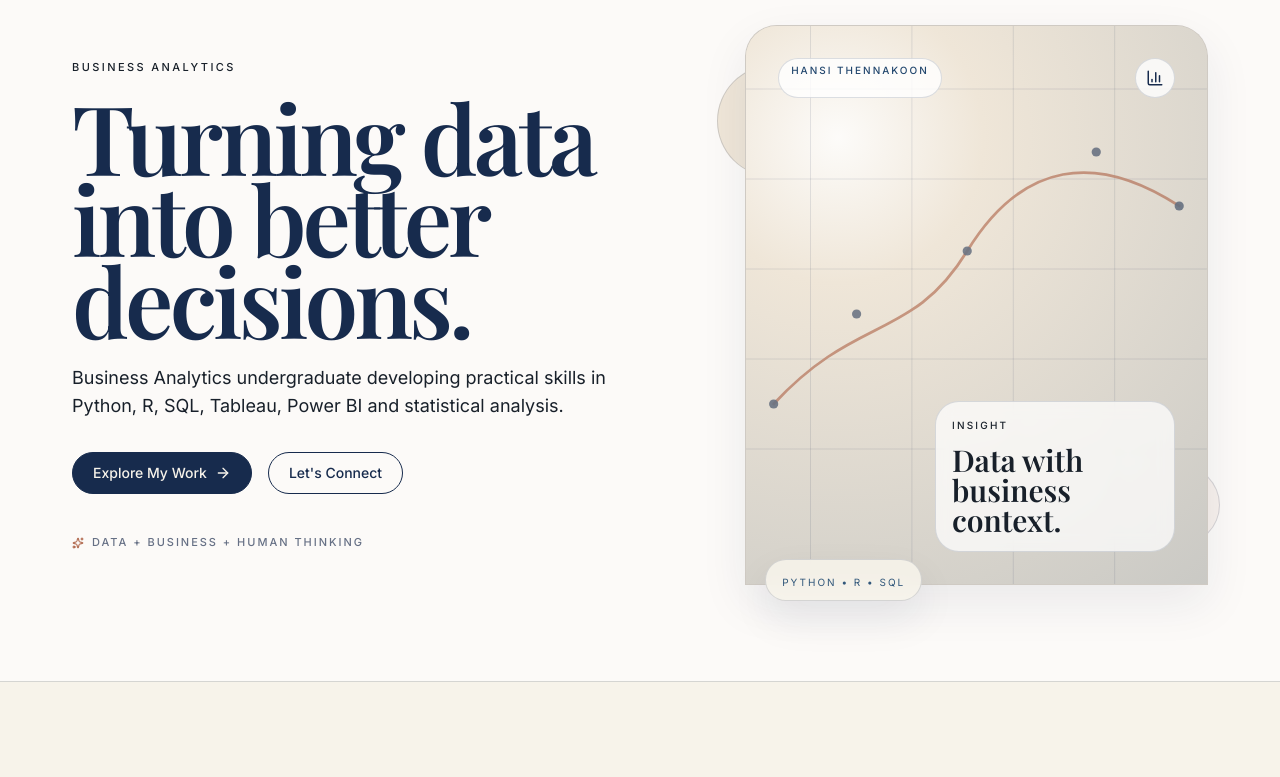
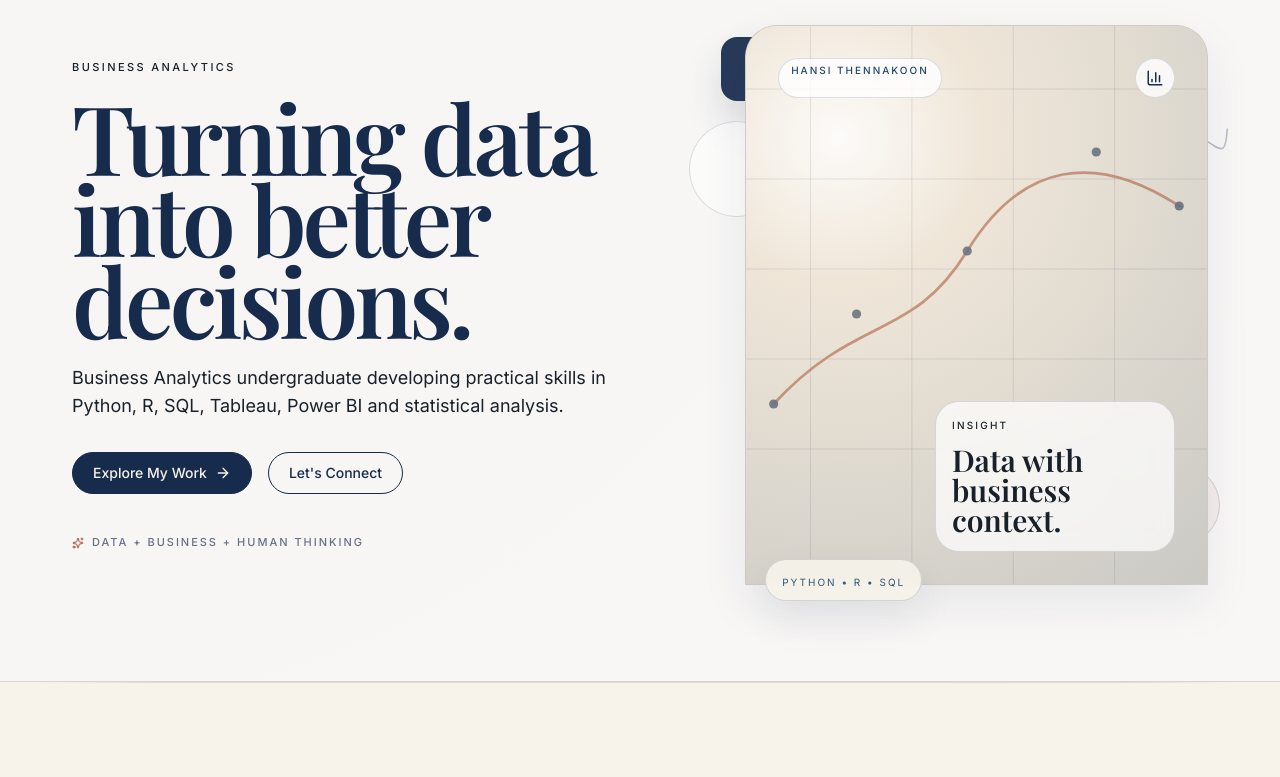
Before and after one commit to KAXUN01/Portfolio-Hansi, a Next.js app: page / in a window 1280 px wide. Shown: the part 200-977 px from the top of the page. Built offline with nearby package versions, Linux system fonts and the light colour scheme.

Commit message:
Enhance About, Hero, and SectionHeading components with decorative SVGs and improved layout; update ProjectCard styles for better visual consistency; refine global styles with new color variables and background gradients

```diff
--- a/src/components/about/About.tsx
+++ b/src/components/about/About.tsx
@@ -11,6 +11,12 @@ export default function About() {
 
   return (
     <SectionWrapper id="about" className="bg-[var(--color-ivory-50)]">
+      <div className="relative">
+        <svg className="absolute right-0 top-0 hidden h-28 w-52 md:block" viewBox="0 0 220 120" aria-hidden="true">
+          <path d="M0 90 C 60 20, 110 18, 150 54 S 205 85, 220 45" fill="none" stroke="rgba(166,83,53,0.55)" strokeWidth="2" strokeLinecap="round" />
+        </svg>
+      </div>
+
       <SectionHeading
         number={1}
         title="About"
--- a/src/components/hero/Hero.tsx
+++ b/src/components/hero/Hero.tsx
@@ -75,8 +75,12 @@ export default function Hero() {
           transition={{ duration: 0.7, delay: 0.12, ease: [0.22, 1, 0.36, 1] }}
           className="relative"
         >
-          <div className="absolute -left-7 top-10 hidden h-28 w-28 rounded-full border border-[var(--color-line)] bg-[var(--color-ivory-100)] md:block" />
+          <div className="motif-block -left-6 top-3 hidden md:block" />
+          <div className="absolute -left-14 top-24 hidden h-24 w-24 rounded-full border border-[var(--color-line)] bg-[rgba(255,255,255,0.5)] md:block" />
           <div className="absolute -right-3 bottom-10 hidden h-20 w-20 rounded-full border border-[var(--color-line)] bg-[rgba(166,83,53,0.06)] md:block" />
+          <svg className="absolute -right-6 top-14 hidden h-32 w-32 md:block" viewBox="0 0 160 120" aria-hidden="true">
+            <path d="M6 86 C 28 30, 78 22, 112 44 S 152 78, 154 40" fill="none" stroke="rgba(23,43,77,0.28)" strokeWidth="2" strokeLinecap="round" />
+          </svg>
 
           <motion.div
             animate={{ y: [0, -8, 0] }}
--- a/src/components/ui/ProjectCard.tsx
+++ b/src/components/ui/ProjectCard.tsx
@@ -38,7 +38,7 @@ export default function ProjectCard({
   const cardSize = featured ? 'lg:col-span-2' : ''
 
   return (
-    <article className={`group overflow-hidden rounded-[2rem] border border-[var(--color-line)] bg-white shadow-[0_18px_45px_rgba(23,43,77,0.06)] transition-all duration-200 hover:-translate-y-1 hover:shadow-[0_22px_55px_rgba(23,43,77,0.08)] ${cardSize}`}>
+    <article className={`group overflow-hidden rounded-[2rem] border border-[var(--color-line)] bg-[rgba(255,255,255,0.8)] shadow-[0_18px_45px_rgba(23,43,77,0.06)] transition-all duration-200 hover:-translate-y-1 hover:shadow-[0_22px_55px_rgba(23,43,77,0.08)] ${cardSize}`}>
       <div className={`relative p-5 sm:p-6 ${featured ? 'sm:p-7' : ''}`}>
         <div className="flex items-center justify-between gap-4">
           <p className="text-[11px] font-medium uppercase tracking-[0.22em] text-[var(--color-navy-500)]">
@@ -49,7 +49,8 @@ export default function ProjectCard({
           </span>
         </div>
 
-        <div className="mt-5 h-40 overflow-hidden rounded-[1.5rem] border border-[var(--color-line)] bg-[radial-gradient(circle_at_top_left,_rgba(255,255,255,0.9),_rgba(239,230,216,0.8)_25%,_rgba(49,87,122,0.12)_100%)]">
+        <div className="relative mt-5 h-40 overflow-hidden rounded-[1.5rem] border border-[var(--color-line)] bg-[radial-gradient(circle_at_top_left,_rgba(255,255,255,0.9),_rgba(239,230,216,0.8)_25%,_rgba(49,87,122,0.12)_100%)]">
+          <div className="absolute right-3 top-3 h-10 w-10 rounded-full border border-[var(--color-line)] bg-[rgba(255,255,255,0.65)]" />
           <ProjectVisual variant={currentVisual.variant} />
           <div className="absolute inset-x-0 bottom-0 flex justify-between px-4 pb-3 text-[9px] font-medium uppercase tracking-[0.18em] text-[var(--color-navy-500)]">
             <span>{currentVisual.label}</span>
--- a/src/components/ui/SectionHeading.tsx
+++ b/src/components/ui/SectionHeading.tsx
@@ -15,7 +15,12 @@ export default function SectionHeading({
   return (
     <div className={`flex flex-col gap-4 md:flex-row md:items-end md:justify-between ${className}`}>
       <div className="max-w-2xl">
-        <Eyebrow>{number ? `${String(number).padStart(2, '0')}` : 'Section'}</Eyebrow>
+        <div className="flex items-center gap-3">
+          <span className="inline-flex h-8 w-8 items-center justify-center rounded-full border border-[var(--color-line)] bg-[rgba(255,255,255,0.6)] text-[10px] font-medium uppercase tracking-[0.2em] text-[var(--color-navy-700)]">
+            {number ? `${String(number).padStart(2, '0')}` : 'Section'}
+          </span>
+          <span className="soft-divider w-10" />
+        </div>
         <h2 className="mt-4 text-4xl leading-none text-[var(--color-navy-900)] sm:text-5xl lg:text-6xl">
           {title}
         </h2>
--- a/src/styles/globals.css
+++ b/src/styles/globals.css
@@ -4,8 +4,10 @@
   --color-navy-900: #172b4d;
   --color-navy-700: #21466d;
   --color-navy-500: #31577a;
+  --color-navy-100: rgba(23, 43, 77, 0.05);
   --color-ivory-50: #f7f3ea;
   --color-ivory-100: #efe6d8;
+  --color-paper: #fcfaf8;
   --color-terra-500: #a65335;
   --color-terra-400: #c57a5b;
   --color-charcoal: #18202a;
@@ -25,12 +27,13 @@ html, body, #root {
 }
 
 body {
-  background: #fcfaf8;
+  background: var(--color-paper);
   color: var(--color-charcoal);
   font-family: var(--font-sans);
   -webkit-font-smoothing: antialiased;
   -moz-osx-font-smoothing: grayscale;
   text-rendering: optimizeLegibility;
+  background-image: radial-gradient(circle at top left, rgba(49,87,122,0.03), transparent 28%);
 }
 
 img {
@@ -75,7 +78,56 @@ p {
 }
 
 .section-shell {
+  position: relative;
   border-top: 1px solid var(--color-line);
+}
+
+.section-shell::before {
+  content: "";
+  position: absolute;
+  top: 0;
+  left: 50%;
+  width: min(1200px, calc(100% - 2rem));
+  height: 1px;
+  background: linear-gradient(90deg, transparent 0%, rgba(23,43,77,0.12) 10%, rgba(23,43,77,0.12) 90%, transparent 100%);
+  transform: translateX(-50%);
+}
+
+.editorial-panel {
+  background: rgba(255, 255, 255, 0.72);
+  border: 1px solid var(--color-line);
+  box-shadow: var(--shadow-soft);
+}
+
+.editorial-block {
+  background: linear-gradient(180deg, rgba(247,243,234,0.9), rgba(255,255,255,0.8));
+  border: 1px solid var(--color-line);
+  box-shadow: 0 12px 32px rgba(23, 43, 77, 0.04);
+}
+
+.motif-curve {
+  position: absolute;
+  inset: auto 0 0 0;
+  height: 120px;
+  opacity: 0.7;
+  pointer-events: none;
+}
+
+.motif-block {
+  position: absolute;
+  width: 64px;
+  height: 64px;
+  border-radius: 1rem;
+  background: rgba(23, 43, 77, 0.92);
+  box-shadow: 0 20px 40px rgba(23, 43, 77, 0.12);
+}
+
+.motif-dot {
+  display: inline-block;
+  width: 6px;
+  height: 6px;
+  border-radius: 9999px;
+  background: var(--color-terra-500);
 }
 
 .eyebrow--caps {
```
